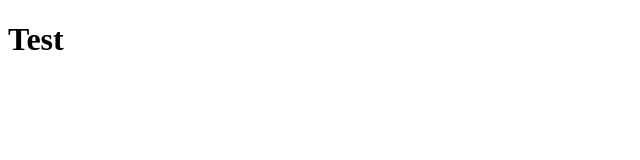
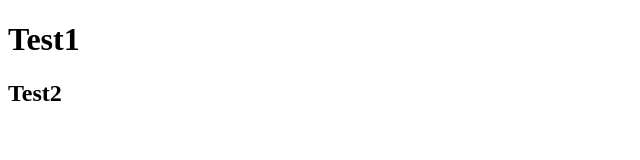
Before and after one commit to Nikoner/git-test, a plain HTML site: page index.html in a window 1280 px wide. Shown: the whole page, without its empty margins (0-640 px from the left). Drawn offline with Linux system fonts and the light colour scheme.

Commit message:
Add new header to home page

```diff
--- a/index.html
+++ b/index.html
@@ -8,6 +8,7 @@
     <link rel="stylesheet" href="style.css">
 </head>
 <body>
-    <h1>Test</h1>
+    <h1>Test1</h1>
+    <h2>Test2</h2>
 </body>
 </html>
```
